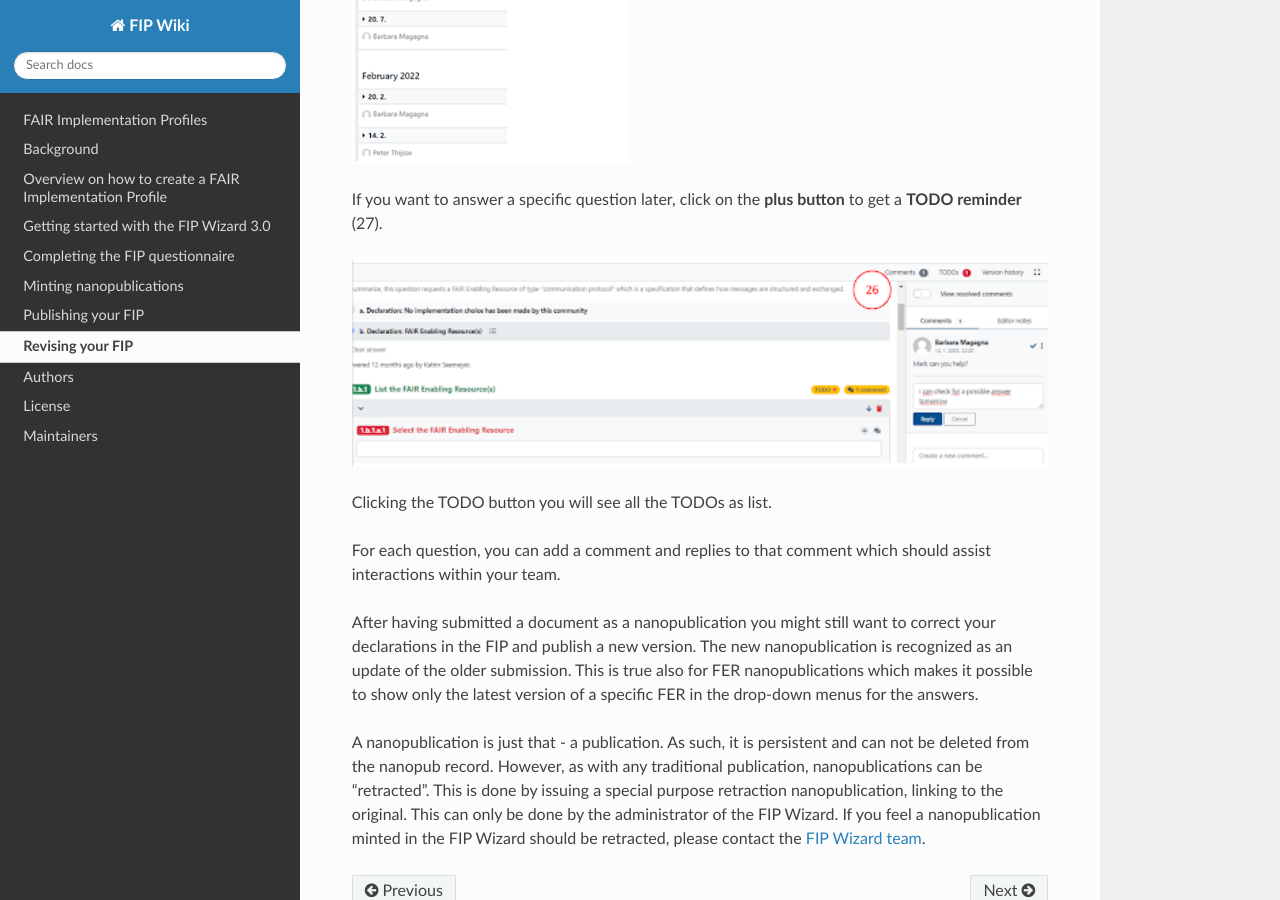
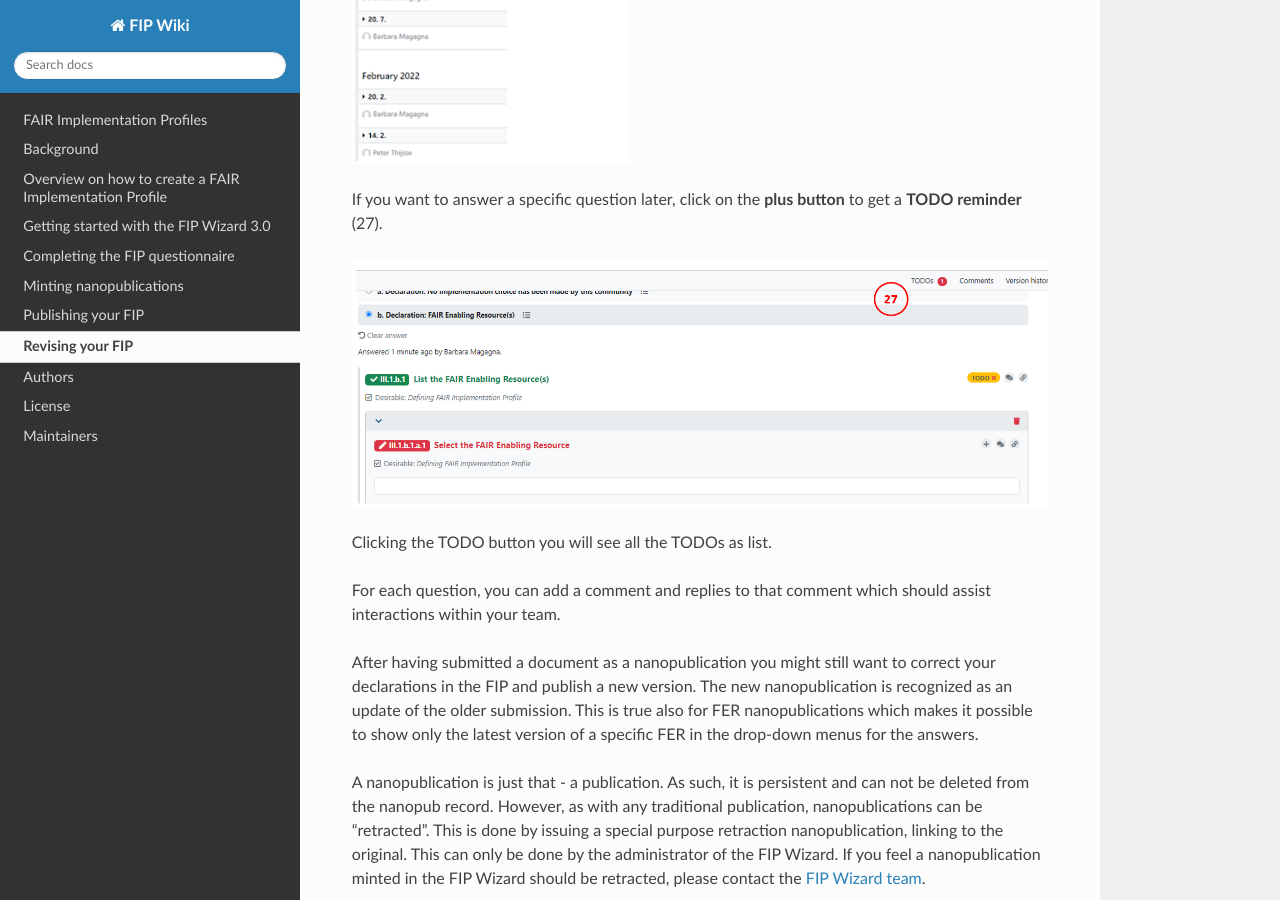
Before and after one commit to gofair-foundation/fip, a Sphinx documentation site: the page built from docs/Revising.md, in a window 1280 px wide and 900 px high, scrolled down 615 px. Built offline with Sphinx 7.4.7 and the Read the Docs theme 2.0.0, drawn with Linux system fonts in a browser that asks for light colours.

Commit message:
Revising.md

```diff
--- a/docs/Revising.md
+++ b/docs/Revising.md
@@ -14,7 +14,7 @@
 
 If you want to answer a specific question later, click on the **plus button** to get a **TODO reminder** (27).
 
-<p align="left"><img src="./_static/img/fipwug_ch5_img26sharp.png" width="100%"></p>
+<p align="left"><img src="./_static/img/fipwug_ch5_img27.png.png" width="100%"></p>
 
 Clicking the TODO button you will see all the TODOs as list.
 
```
